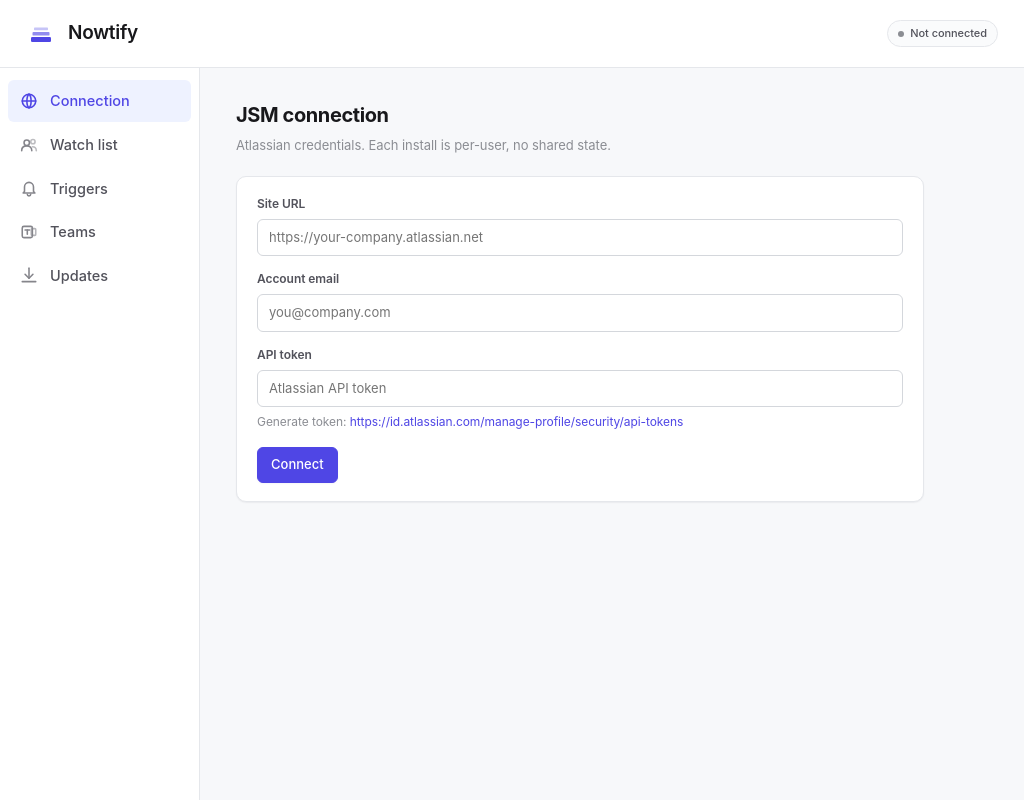
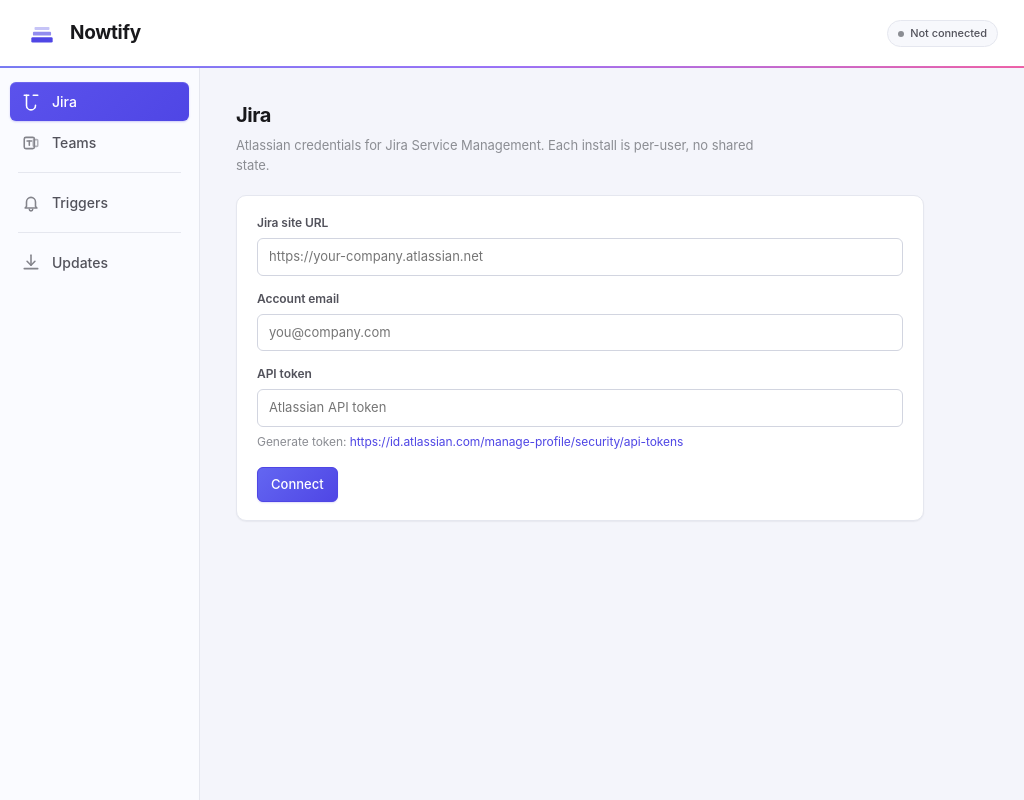
Before and after one commit to paulg7516/nowtify, an Electron app: page src/renderer/settings/settings.html in a window 1024 px wide. Drawn offline with Linux system fonts and the light colour scheme; no server answers.

Commit message:
release: v0.4.0

```diff
--- a/package.json
+++ b/package.json
@@ -1,6 +1,6 @@
 {
   "name": "nowtify",
-  "version": "0.3.8",
+  "version": "0.4.0",
   "description": "Nowtify - ambient JSM alert overlay. Thin screen-border glow that flashes when watched tickets cross Major Incident or SLA trigger conditions.",
   "main": "src/main/index.js",
   "scripts": {
--- a/src/renderer/settings/settings.css
+++ b/src/renderer/settings/settings.css
@@ -1,25 +1,38 @@
 :root {
-  --bg: #f7f8fa;
+  /* Surfaces - shifted toward a faint indigo undertone so the page reads
+     as "Nowtify-warm" instead of generic-SaaS-gray.                     */
+  --bg: #f4f5fb;
   --surface: #ffffff;
-  --surface-2: #fafbfc;
-  --border: #e5e7eb;
-  --border-strong: #d4d7dc;
+  --surface-2: #f7f8fc;
+  --surface-3: #eef0f7;
+  --border: #e5e7ef;
+  --border-strong: #d2d5e0;
   --text: #18181b;
   --text-2: #52525b;
   --text-3: #8b8d93;
+  --text-4: #9ca3af;
+
+  /* Brand */
   --accent: #4f46e5;
   --accent-hover: #4338ca;
   --accent-soft: #eef2ff;
+  --accent-strong: rgba(79, 70, 229, 0.92);
+  --brand-gradient: linear-gradient(135deg, #6366f1 0%, #8b5cf6 50%, #ec4899 100%);
+  --brand-gradient-soft: linear-gradient(135deg, rgba(99, 102, 241, 0.08), rgba(236, 72, 153, 0.06));
+
+  /* Semantic */
   --success: #15803d;
   --success-soft: #dcfce7;
   --danger: #b91c1c;
   --danger-soft: #fee2e2;
   --warning: #b45309;
   --warning-soft: #fef3c7;
+
   --radius: 8px;
   --radius-sm: 6px;
   --shadow-xs: 0 1px 2px rgba(15, 23, 42, 0.04);
   --shadow-sm: 0 1px 3px rgba(15, 23, 42, 0.08), 0 1px 2px rgba(15, 23, 42, 0.04);
+  --shadow-brand: 0 1px 2px rgba(79, 70, 229, 0.12), 0 1px 1px rgba(79, 70, 229, 0.06);
   --transition: 120ms ease;
 }
 
@@ -42,14 +55,28 @@
 }
 
 /* ---------------- Top bar ---------------- */
+/* Signature brand moment: a 2px indigo->pink gradient hairline runs
+   across the full bottom of the header. Single quiet brand cue per
+   page; the rest of the chrome stays restrained.                       */
 .topbar {
+  position: relative;
   height: 68px;
-  border-bottom: 1px solid var(--border);
   background: var(--surface);
   display: flex;
   align-items: center;
   justify-content: space-between;
   padding: 0 26px;
+  border-bottom: 1px solid var(--border);
+}
+.topbar::after {
+  content: '';
+  position: absolute;
+  left: 0;
+  right: 0;
+  bottom: -1px;
+  height: 2px;
+  background: var(--brand-gradient);
+  opacity: 0.85;
 }
 .brand {
   display: flex;
@@ -63,9 +90,16 @@
   display: block;
 }
 .brand-name {
-  font-weight: 600;
+  font-weight: 700;
   font-size: 19px;
-  letter-spacing: -0.015em;
+  letter-spacing: -0.018em;
+  color: var(--text);
+}
+.brand-mark {
+  width: 32px;
+  height: 32px;
+  flex-shrink: 0;
+  display: block;
 }
 
 /* Connection status pill */
@@ -114,37 +148,52 @@
 }
 .sidebar {
   border-right: 1px solid var(--border);
-  background: var(--surface);
-  padding: 12px 8px;
+  background: #fafbff; /* Subtle indigo-tinted white - separates from content area */
+  padding: 14px 10px;
   display: flex;
   flex-direction: column;
   gap: 2px;
   overflow-y: auto;
+}
+/* Section divider: visual grouping without verbose section labels.
+   Used between Integrations / Triggers / Updates nav groups.          */
+.nav-divider {
+  height: 1px;
+  background: var(--border);
+  margin: 8px 8px;
+  list-style: none;
 }
 .nav-item {
   display: flex;
   align-items: center;
   gap: 12px;
   width: 100%;
-  padding: 10px 12px;
+  padding: 9px 12px;
   border: 0;
   background: transparent;
   font: inherit;
   font-weight: 500;
-  font-size: 14.5px;
+  font-size: 14px;
   color: var(--text-2);
   text-align: left;
-  border-radius: var(--radius-sm);
+  border-radius: 6px;
   cursor: pointer;
-  transition: background var(--transition), color var(--transition);
+  transition: background 120ms ease, color 120ms ease, box-shadow 120ms ease;
 }
 .nav-item:hover {
-  background: var(--surface-2);
+  background: rgba(79, 70, 229, 0.06);
   color: var(--text);
 }
 .nav-item.active {
-  background: var(--accent-soft);
-  color: var(--accent);
+  background: var(--accent);
+  background-image: linear-gradient(135deg, #5b52ec 0%, #4f46e5 100%);
+  color: #ffffff;
+  box-shadow: 0 1px 2px rgba(79, 70, 229, 0.25), inset 0 1px 0 rgba(255, 255, 255, 0.12);
+}
+.nav-item.active:hover {
+  background: var(--accent);
+  background-image: linear-gradient(135deg, #5b52ec 0%, #4338ca 100%);
+  color: #ffffff;
 }
 .nav-icon {
   width: 18px;
@@ -323,14 +372,17 @@
   background: var(--surface-2);
   border-color: #b6b9c0;
 }
+/* Primary CTA: subtle indigo gradient + brand-tinted shadow. Reserved
+   for hero actions (one per panel) - overuse dilutes the signal.       */
 .btn-primary {
   background: var(--accent);
+  background-image: linear-gradient(135deg, #6366f1 0%, #4f46e5 100%);
   border-color: var(--accent);
   color: #fff;
-  box-shadow: var(--shadow-xs);
+  box-shadow: var(--shadow-brand);
 }
 .btn-primary:hover {
-  background: var(--accent-hover);
+  background-image: linear-gradient(135deg, #5b52ec 0%, #4338ca 100%);
   border-color: var(--accent-hover);
 }
 .btn-ghost {
@@ -405,7 +457,7 @@
   border-top: 0;
 }
 .list li:hover {
-  background: var(--surface-2);
+  background: rgba(79, 70, 229, 0.04);
 }
 .list li.muted {
   color: var(--text-3);
@@ -564,7 +616,7 @@
   border-top: 0;
 }
 .trigger-card:hover {
-  background: var(--surface-2, #f8fafc);
+  background: rgba(79, 70, 229, 0.04);
 }
 .trigger-card.disabled .trigger-title,
 .trigger-card.disabled .trigger-title-select {
@@ -649,6 +701,7 @@
 }
 .switch input:checked + .slider {
   background: var(--accent);
+  background-image: linear-gradient(135deg, #6366f1 0%, #4f46e5 100%);
 }
 .switch input:checked + .slider::before {
   transform: translateX(16px);
--- a/src/renderer/settings/settings.html
+++ b/src/renderer/settings/settings.html
@@ -26,28 +26,11 @@
       <nav class="sidebar" aria-label="Settings sections">
         <button class="nav-item active" data-section="connection">
           <svg class="nav-icon" viewBox="0 0 16 16" fill="none" stroke="currentColor" stroke-width="1.4" stroke-linecap="round" stroke-linejoin="round" aria-hidden="true">
-            <circle cx="8" cy="8" r="6"/>
-            <line x1="2" y1="8" x2="14" y2="8"/>
-            <path d="M 8 2 c -2.5 1.8 -2.5 10.4 0 12"/>
-            <path d="M 8 2 c 2.5 1.8 2.5 10.4 0 12"/>
+            <path d="M 4 2 L 4 11 a 4 4 0 0 0 4 4 a 4 4 0 0 0 4 -4"/>
+            <line x1="2" y1="2" x2="6" y2="2"/>
+            <line x1="10" y1="2" x2="14" y2="2"/>
           </svg>
-          Connection
-        </button>
-        <button class="nav-item" data-section="watch">
-          <svg class="nav-icon" viewBox="0 0 16 16" fill="none" stroke="currentColor" stroke-width="1.4" stroke-linecap="round" stroke-linejoin="round" aria-hidden="true">
-            <circle cx="6" cy="6" r="2.4"/>
-            <path d="M 1.5 13 c 0 -2.7 2 -4.2 4.5 -4.2 s 4.5 1.5 4.5 4.2"/>
-            <circle cx="11.5" cy="5" r="1.9" opacity="0.55"/>
-            <path d="M 11 9.5 c 2 0 3.5 1.5 3.5 3.5" opacity="0.55"/>
-          </svg>
-          Watch list
-        </button>
-        <button class="nav-item" data-section="triggers">
-          <svg class="nav-icon" viewBox="0 0 16 16" fill="none" stroke="currentColor" stroke-width="1.4" stroke-linecap="round" stroke-linejoin="round" aria-hidden="true">
-            <path d="M 4 11 V 7 a 4 4 0 0 1 8 0 v 4 l 1.2 1.5 H 2.8 z"/>
-            <path d="M 6.5 13.5 a 1.5 1.5 0 0 0 3 0"/>
-          </svg>
-          Triggers
+          Jira
         </button>
         <button class="nav-item" data-section="teams">
           <svg class="nav-icon" viewBox="0 0 16 16" fill="none" stroke="currentColor" stroke-width="1.4" stroke-linecap="round" stroke-linejoin="round" aria-hidden="true">
@@ -58,6 +41,15 @@
           </svg>
           Teams
         </button>
+        <div class="nav-divider"></div>
+        <button class="nav-item" data-section="triggers">
+          <svg class="nav-icon" viewBox="0 0 16 16" fill="none" stroke="currentColor" stroke-width="1.4" stroke-linecap="round" stroke-linejoin="round" aria-hidden="true">
+            <path d="M 4 11 V 7 a 4 4 0 0 1 8 0 v 4 l 1.2 1.5 H 2.8 z"/>
+            <path d="M 6.5 13.5 a 1.5 1.5 0 0 0 3 0"/>
+          </svg>
+          Triggers
+        </button>
+        <div class="nav-divider"></div>
         <button class="nav-item" data-section="updates">
           <svg class="nav-icon" viewBox="0 0 16 16" fill="none" stroke="currentColor" stroke-width="1.4" stroke-linecap="round" stroke-linejoin="round" aria-hidden="true">
             <path d="M 8 1 v 9"/>
@@ -69,16 +61,16 @@
       </nav>
 
       <main class="content">
-        <!-- CONNECTION -->
+        <!-- JIRA -->
         <section id="section-connection" class="panel">
           <div class="panel-header">
-            <h2>JSM connection</h2>
-            <p class="panel-sub">Atlassian credentials. Each install is per-user, no shared state.</p>
+            <h2>Jira</h2>
+            <p class="panel-sub">Atlassian credentials for Jira Service Management. Each install is per-user, no shared state.</p>
           </div>
 
           <div class="card">
             <div class="field">
-              <label for="siteUrl">Site URL</label>
+              <label for="siteUrl">Jira site URL</label>
               <input id="siteUrl" type="url" placeholder="https://your-company.atlassian.net" autocomplete="off" />
             </div>
             <div class="field">
```
Also changed, not shown: 1 other file.
